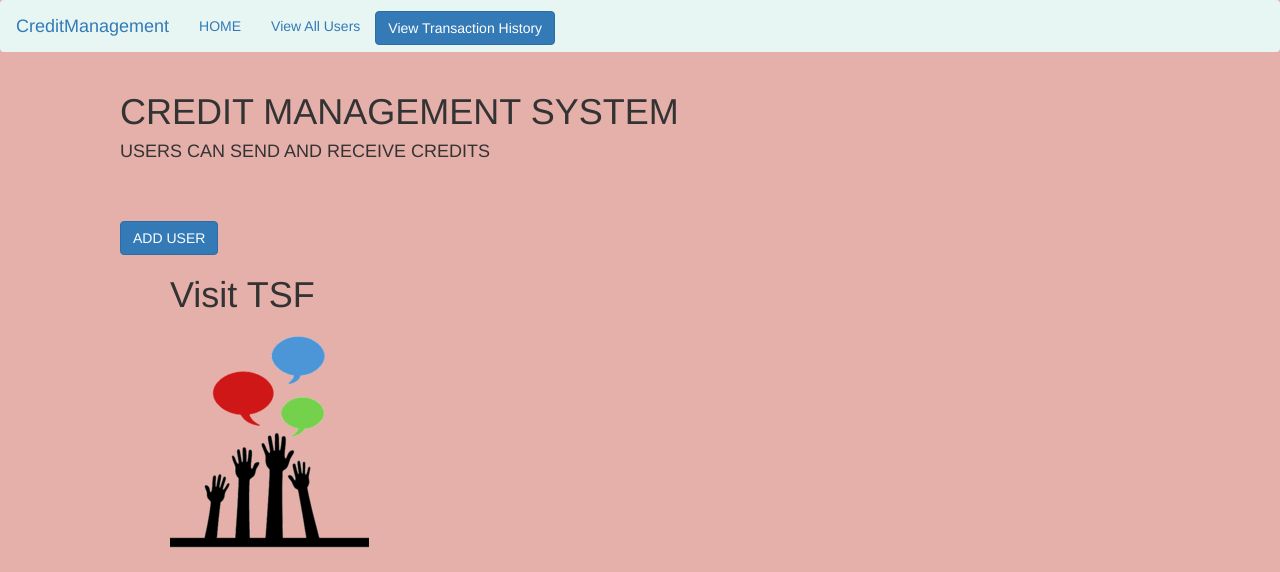
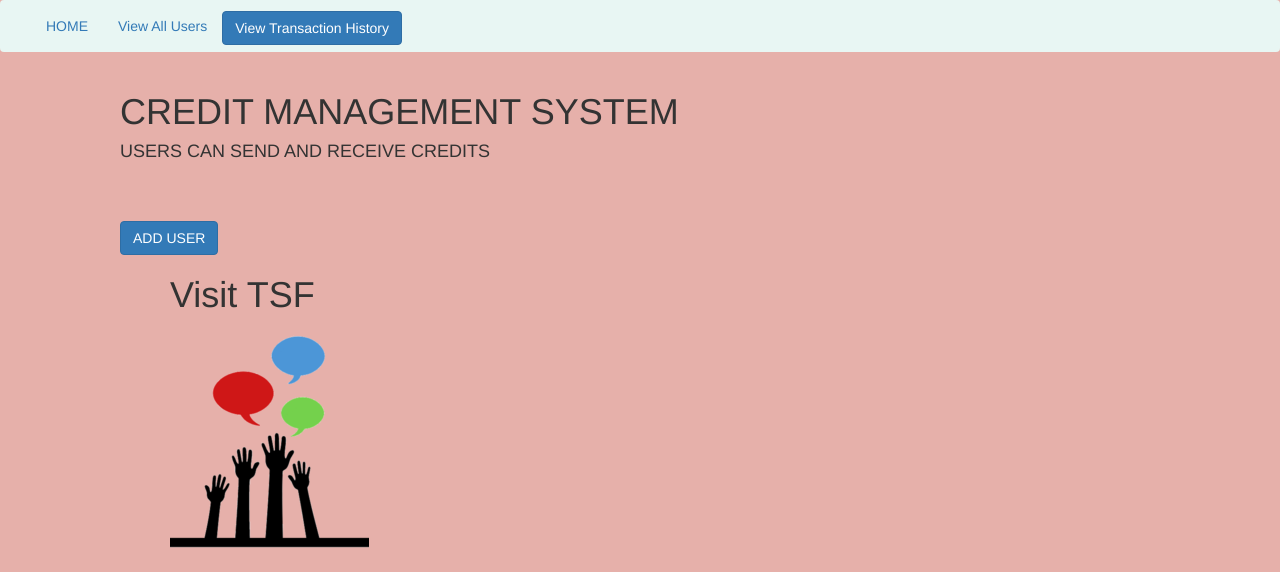
Before and after one commit to Hemanth75/Credit-Management, a PHP site: page /index.php in a window 1280 px wide. Shown: the top 572 px of the page. Run offline with PHP 8.4, Linux system fonts and the light colour scheme; data that the repository does not hold is empty.

Commit message:
Third Commit

```diff
--- a/header.php
+++ b/header.php
@@ -33,9 +33,6 @@
 		        <span class="icon-bar" style="background-color: black;"></span>
 		        <span class="icon-bar" style="background-color: black;"></span>
 		      </button>
-		      <div class='table-responsive' style="border-color:#E8F6F3 ">
-		      <a class="navbar-brand" href="index.php">CreditManagement</a>
-		  	  </div>
 		    </div>
 		    <div class="collapse navbar-collapse" id="myNavbar">
 		      <ul class="nav navbar-nav">
```
